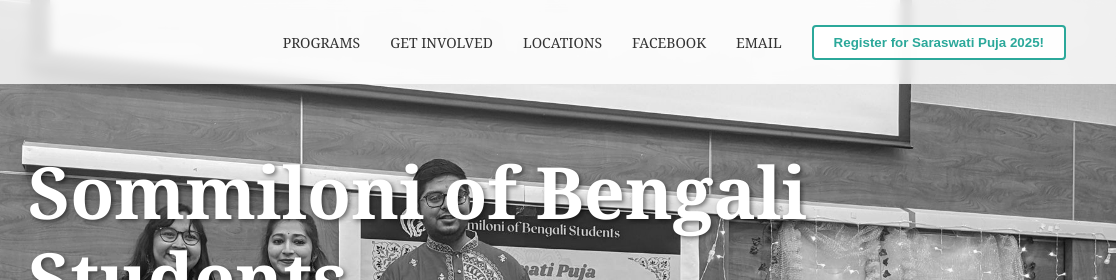
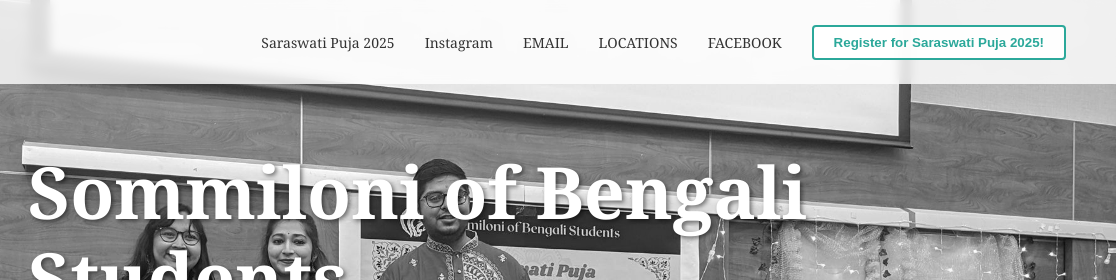
Before and after one commit to SBS-UTD/sbs-utd.github.io, a plain HTML site: page index.html in a window 1280 px wide. Shown: the top 280 px of the page, 164-1280 px from the left. Drawn offline with Linux system fonts and the light colour scheme.

Commit message:
Update index.html

```diff
--- a/index.html
+++ b/index.html
@@ -14,11 +14,11 @@
                 <img src="SBS_logo_full.png" alt="Logo">
             </div>
             <div class="nav-links">
-                <a href="sp25.jpg">PROGRAMS</a>
-                <a href="https://www.instagram.com/sbs.utd">GET INVOLVED</a>
+                <a href="sp25.jpg">Saraswati Puja 2025</a>
+                <a href="https://www.instagram.com/sbs.utd">Instagram</a>
+                <a href="mailto:sbsutd.official@gmail.com">EMAIL</a>
                 <a href="https://maps.app.goo.gl/adsQfFMnPQ6q4BBv6">LOCATIONS</a>
                 <a href="https://www.facebook.com/sbsutd.official">FACEBOOK</a>
-                <a href="mailto:sbsutd.official@gmail.com">EMAIL</a>
                 <a href="https://sbsutd.org/sp25-register" target="_blank" class="button-link">
                   <button class="updates-btn">Register for Saraswati Puja 2025!</button>
                 </a>
```
